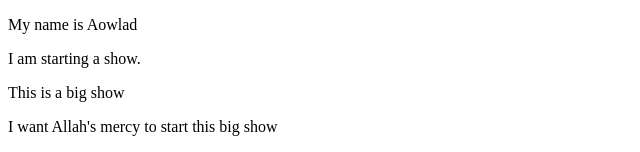
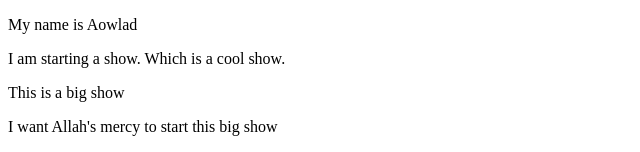
Before and after one commit to aowladmuhammad/MAHBUB, a plain HTML site: page index.html in a window 1280 px wide. Shown: the top 152 px of the page, without its empty margins (0-640 px from the left). Drawn offline with Linux system fonts and the light colour scheme.

Commit message:
trying conflict main

```diff
--- a/index.html
+++ b/index.html
@@ -9,7 +9,7 @@
 <body>
 
   <p>My name is Aowlad</p>
-  <p>I am starting a show.</p>
+  <p>I am starting a show. Which is a cool show.</p>
   <p>This is a big show</p>
   <p>I want Allah's mercy to start this big show</p>
   <p>Subhanallah</p>
```
